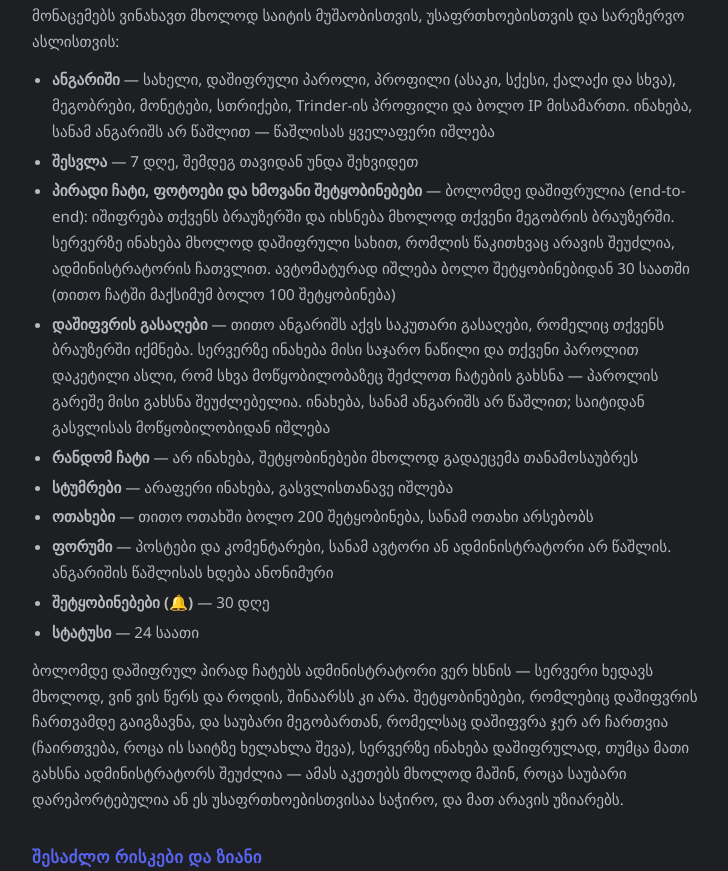
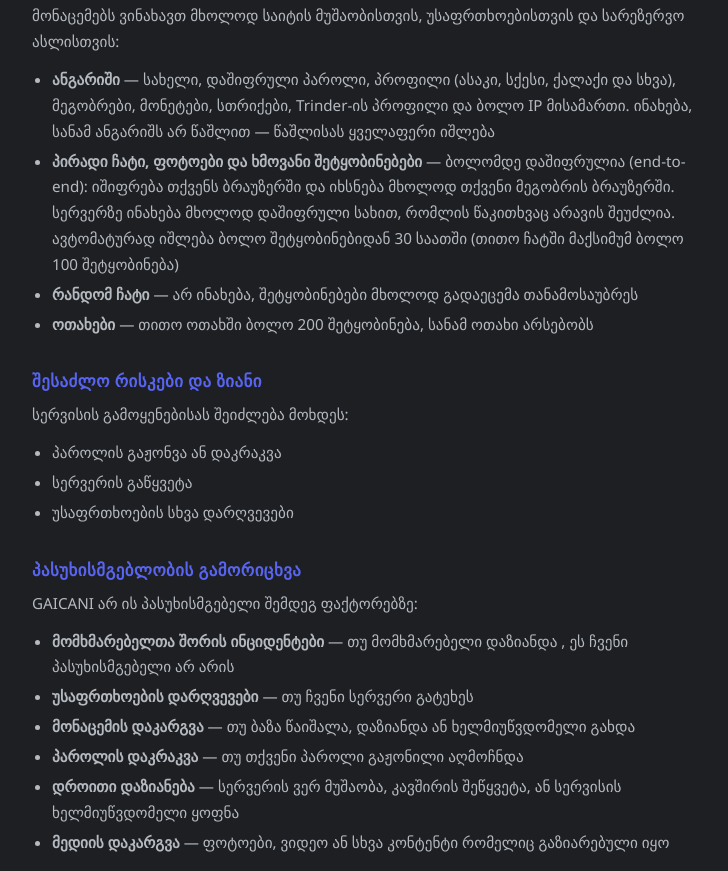
Before and after one commit to miqa11/gaicani, a website: page privacy.html in a window 1280 px wide. Shown: the part 1185-2056 px from the top of the page, without its empty margins (272-1000 px from the left). Drawn offline with Linux system fonts and the light colour scheme.

Commit message:
Update privacy.html

```diff
--- a/privacy.html
+++ b/privacy.html
@@ -166,17 +166,10 @@
     <p>მონაცემებს ვინახავთ მხოლოდ საიტის მუშაობისთვის, უსაფრთხოებისთვის და სარეზერვო ასლისთვის:</p>
     <ul>
       <li><strong>ანგარიში</strong> — სახელი, დაშიფრული პაროლი, პროფილი (ასაკი, სქესი, ქალაქი და სხვა), მეგობრები, მონეტები, სთრიქები, Trinder-ის პროფილი და ბოლო IP მისამართი. ინახება, სანამ ანგარიშს არ წაშლით — წაშლისას ყველაფერი იშლება</li>
-      <li><strong>შესვლა</strong> — 7 დღე, შემდეგ თავიდან უნდა შეხვიდეთ</li>
-      <li><strong>პირადი ჩატი, ფოტოები და ხმოვანი შეტყობინებები</strong> — ბოლომდე დაშიფრულია (end-to-end): იშიფრება თქვენს ბრაუზერში და იხსნება მხოლოდ თქვენი მეგობრის ბრაუზერში. სერვერზე ინახება მხოლოდ დაშიფრული სახით, რომლის წაკითხვაც არავის შეუძლია, ადმინისტრატორის ჩათვლით. ავტომატურად იშლება ბოლო შეტყობინებიდან 30 საათში (თითო ჩატში მაქსიმუმ ბოლო 100 შეტყობინება)</li>
-      <li><strong>დაშიფვრის გასაღები</strong> — თითო ანგარიშს აქვს საკუთარი გასაღები, რომელიც თქვენს ბრაუზერში იქმნება. სერვერზე ინახება მისი საჯარო ნაწილი და თქვენი პაროლით დაკეტილი ასლი, რომ სხვა მოწყობილობაზეც შეძლოთ ჩატების გახსნა — პაროლის გარეშე მისი გახსნა შეუძლებელია. ინახება, სანამ ანგარიშს არ წაშლით; საიტიდან გასვლისას მოწყობილობიდან იშლება</li>
+      <li><strong>პირადი ჩატი, ფოტოები და ხმოვანი შეტყობინებები</strong> — ბოლომდე დაშიფრულია (end-to-end): იშიფრება თქვენს ბრაუზერში და იხსნება მხოლოდ თქვენი მეგობრის ბრაუზერში. სერვერზე ინახება მხოლოდ დაშიფრული სახით, რომლის წაკითხვაც არავის შეუძლია. ავტომატურად იშლება ბოლო შეტყობინებიდან 30 საათში (თითო ჩატში მაქსიმუმ ბოლო 100 შეტყობინება)</li>
       <li><strong>რანდომ ჩატი</strong> — არ ინახება, შეტყობინებები მხოლოდ გადაეცემა თანამოსაუბრეს</li>
-      <li><strong>სტუმრები</strong> — არაფერი ინახება, გასვლისთანავე იშლება</li>
       <li><strong>ოთახები</strong> — თითო ოთახში ბოლო 200 შეტყობინება, სანამ ოთახი არსებობს</li>
-      <li><strong>ფორუმი</strong> — პოსტები და კომენტარები, სანამ ავტორი ან ადმინისტრატორი არ წაშლის. ანგარიშის წაშლისას ხდება ანონიმური</li>
-      <li><strong>შეტყობინებები (🔔)</strong> — 30 დღე</li>
-      <li><strong>სტატუსი</strong> — 24 საათი</li>
     </ul>
-    <p>ბოლომდე დაშიფრულ პირად ჩატებს ადმინისტრატორი ვერ ხსნის — სერვერი ხედავს მხოლოდ, ვინ ვის წერს და როდის, შინაარსს კი არა. შეტყობინებები, რომლებიც დაშიფვრის ჩართვამდე გაიგზავნა, და საუბარი მეგობართან, რომელსაც დაშიფვრა ჯერ არ ჩართვია (ჩაირთვება, როცა ის საიტზე ხელახლა შევა), სერვერზე ინახება დაშიფრულად, თუმცა მათი გახსნა ადმინისტრატორს შეუძლია — ამას აკეთებს მხოლოდ მაშინ, როცა საუბარი დარეპორტებულია ან ეს უსაფრთხოებისთვისაა საჭირო, და მათ არავის უზიარებს.</p>
 
     <h2>შესაძლო რისკები და ზიანი</h2>
     <p>სერვისის გამოყენებისას შეიძლება მოხდეს:</p>
```
